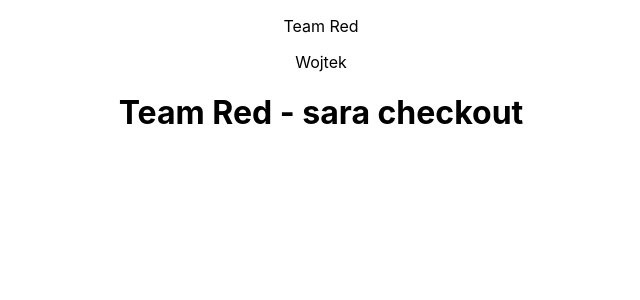
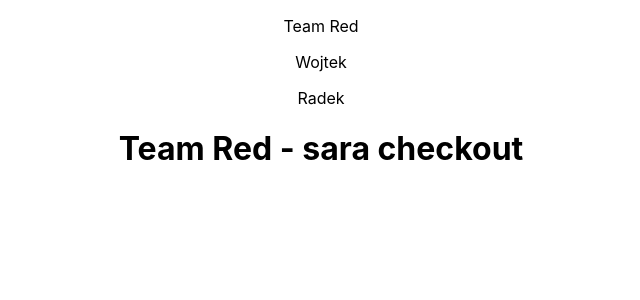
Before and after one commit to szkola-reacta/team-red-www, a React (Create React App) app: page / in a window 1280 px wide. Shown: the top 300 px of the page, without its empty margins (319-959 px from the left). Built offline with nearby package versions, Linux system fonts and the light colour scheme.

Commit message:
First commit

```diff
--- a/src/App.js
+++ b/src/App.js
@@ -6,6 +6,7 @@ function App() {
     <div className="App">
       <p>Team Red</p>
       <p>Wojtek</p>
+      <p>Radek</p>
       <h1>Team Red - sara checkout </h1>
     </div>
   );
```
